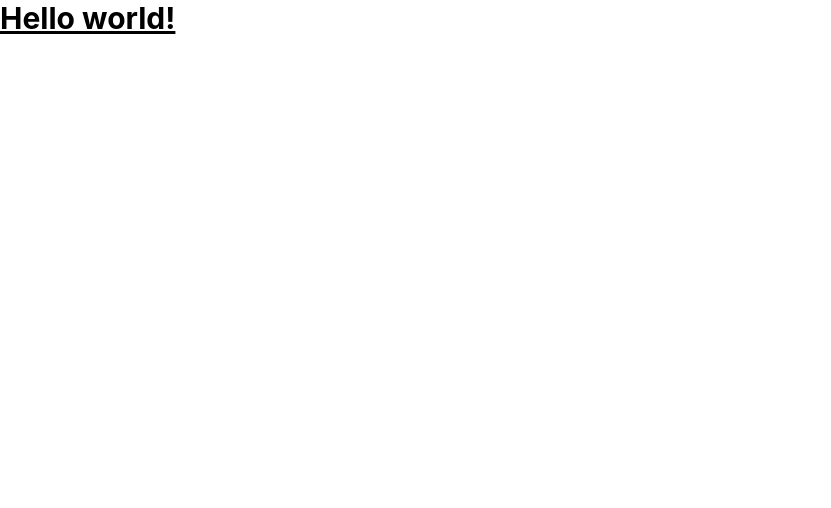
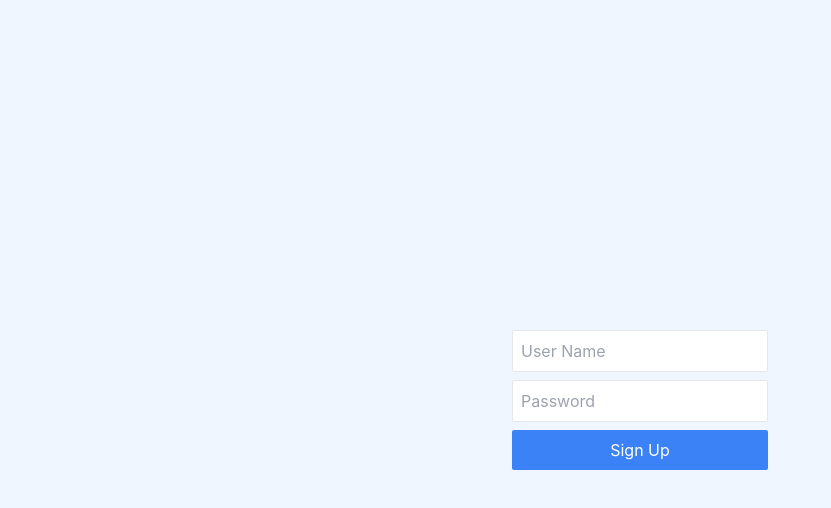
Before and after one commit to Moazam05/mern-chat-app, a React (Create React App) app in the folder client/: page / in a window 1280 px wide. Shown: the top 508 px of the page, without its empty margins (0-831 px from the left). Built offline with nearby package versions, Linux system fonts and the light colour scheme.

Commit message:
Register Page

```diff
--- a/client/src/App.tsx
+++ b/client/src/App.tsx
@@ -1,9 +1,10 @@
 import React from "react";
+import SignUp from "./views/SignUp";
 
 function App() {
   return (
     <div>
-      <h1 className="text-3xl font-bold underline">Hello world!</h1>
+      <SignUp />
     </div>
   );
 }
--- /dev/null
+++ b/client/src/views/Login/index.tsx
@@ -0,0 +1,7 @@
+import React from "react";
+
+const Login = () => {
+  return <div>Login</div>;
+};
+
+export default Login;
--- /dev/null
+++ b/client/src/views/SignUp/index.tsx
@@ -0,0 +1,39 @@
+import { useState } from "react";
+
+const SignUp = () => {
+  const [form, setForm] = useState({
+    username: "",
+    password: "",
+  });
+
+  const handleSubmit = (e: React.FormEvent<HTMLFormElement>) => {
+    e.preventDefault();
+    console.log(form);
+  };
+
+  return (
+    <div className="bg-blue-50 h-screen flex items-center">
+      <form className="w-64 mx-auto" onSubmit={handleSubmit}>
+        <input
+          type="text"
+          placeholder="User Name"
+          className="block w-full rounded-sm p-2 mb-2 border"
+          value={form.username}
+          onChange={(e) => setForm({ ...form, username: e.target.value })}
+        />
+        <input
+          type="password"
+          placeholder="Password"
+          className="block w-full rounded-sm p-2 mb-2 border"
+          value={form.password}
+          onChange={(e) => setForm({ ...form, password: e.target.value })}
+        />
+        <button className="bg-blue-500 text-white block w-full rounded-sm p-2">
+          Sign Up
+        </button>
+      </form>
+    </div>
+  );
+};
+
+export default SignUp;
```
